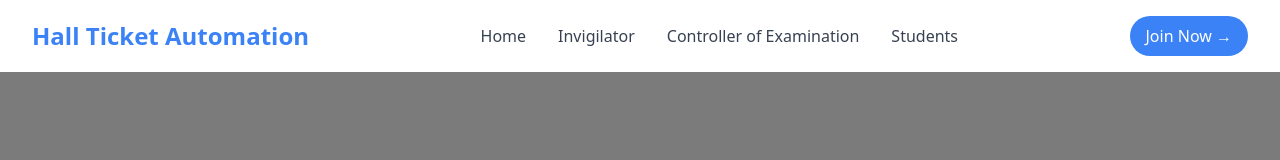
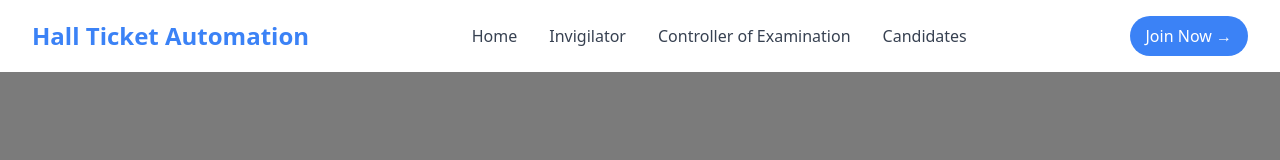
Before and after one commit to vamc-talakola/HallTicket_Frontend, a React (Create React App) app: page / in a window 1280 px wide. Shown: the top 160 px of the page. Built offline with nearby package versions, Linux system fonts and the light colour scheme.

Commit message:
Rename "Students" to "Candidates" in Navbar component for clarity

```diff
--- a/src/components/Navbar.jsx
+++ b/src/components/Navbar.jsx
@@ -26,7 +26,7 @@ const handleStudentLogout=()=>{
             <li className="hover:text-blue-500 cursor-pointer" onClick={() => navigate('/')}>Home</li>
             <li className="hover:text-blue-500 cursor-pointer" onClick={() => navigate('/Login', { state: { name: "invigilator" } })}>Invigilator</li>
             <li className="hover:text-blue-500 cursor-pointer" onClick={() => navigate('/Login', { state: { name: "controller" } })}>Controller of Examination</li>
-            <li className="hover:text-blue-500 cursor-pointer" onClick={() => navigate('/Login', { state: { name: "student" } })}>Students</li>
+            <li className="hover:text-blue-500 cursor-pointer" onClick={() => navigate('/Login', { state: { name: "student" } })}>Candidates</li>
           </ul>
           <button onClick={() => navigate('/Register')} className="bg-blue-500 text-white px-4 py-2 rounded-full hover:bg-blue-600">
             Join Now →
```
